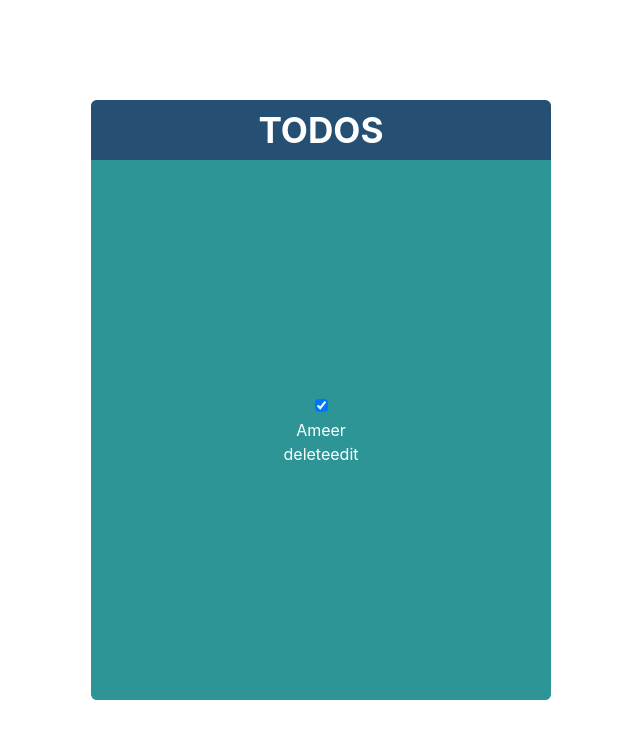
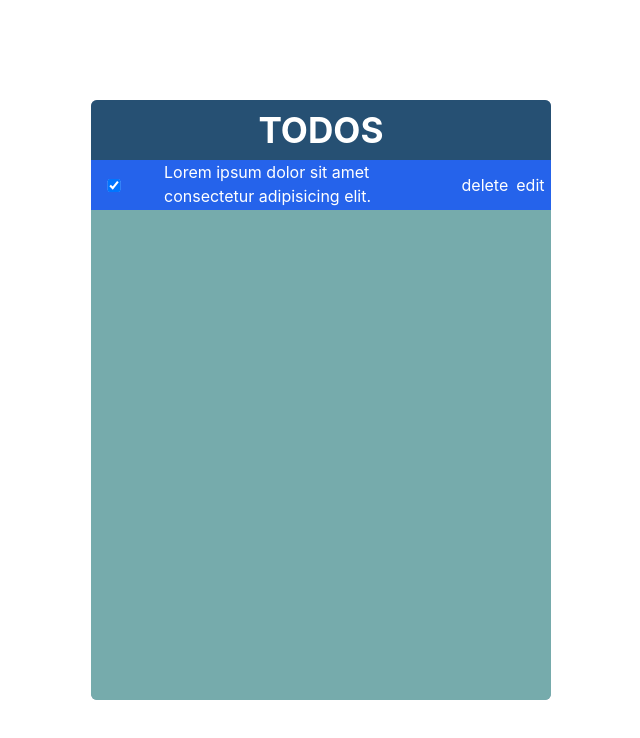
Before and after one commit to Ameer2000Mzori/TodoList-App-Mern, a React (Create React App) app in the folder frontend/: page / in a window 1280 px wide. Shown: the top 738 px of the page, without its empty margins (319-959 px from the left). Built offline with nearby package versions, Linux system fonts and the light colour scheme.

Commit message:
aadded styling and more

```diff
--- a/frontend/package.json
+++ b/frontend/package.json
@@ -4,6 +4,11 @@
   "private": true,
   "proxy": "http://localhost:4000/",
   "dependencies": {
+    "@fortawesome/fontawesome-svg-core": "^6.5.1",
+    "@fortawesome/free-brands-svg-icons": "^6.5.1",
+    "@fortawesome/free-regular-svg-icons": "^6.5.1",
+    "@fortawesome/free-solid-svg-icons": "^6.5.1",
+    "@fortawesome/react-fontawesome": "^0.2.0",
     "@testing-library/jest-dom": "^5.17.0",
     "@testing-library/react": "^13.4.0",
     "@testing-library/user-event": "^13.5.0",
--- a/frontend/src/component/pages/Home.jsx
+++ b/frontend/src/component/pages/Home.jsx
@@ -4,17 +4,28 @@ const Home = () => {
   return (
     <>
       <div className="h-[100vh] w-[100vw] text-center items-center justify-center flex flex-col">
-        <div className="h-[600px] w-[460px] bg-slate-400 rounded-md flex flex-col text-center items-center justify-start overflow-hidden">
+        <div className="md:h-[600px] md:w-[460px] h-[560px] w-[360px] bg-slate-400 rounded-md flex flex-col text-center items-center justify-start overflow-hidden">
           <div className="h-[10vh] w-[100%] bg-[#265073] text-white flex flex-col text-center items-center justify-center">
             <h1 className="text-[2.2rem] font-bold">TODOS </h1>
           </div>
-          <div className="h-[90vh] w-[100%] bg-[#2D9596] text-white flex flex-col text-center items-center justify-center ">
-            <ul>
-              <li>
-                <input type="checkbox" checked />
-                <p>Ameer</p>
-                <button>delete</button>
-                <button>edit</button>
+          <div className="h-[90vh] w-[100%] bg-[#76abac] text-white flex flex-col text-center items-center justify-center overflow-auto">
+            <ul className="w-[100%] h-[100%] flex flex-col gap-[1px] overflow-auto">
+              <li className="w-[100%] h-[50px] text-start flex flex-row items-center justify-between bg-blue-600 overflow-hidden">
+                <input type="checkbox" className="w-[10%]" checked />
+
+                <div className="flex flex-row gap-2 w-[60%] h-[100%] pl-1 overflow-auto">
+                  <h1>
+                    Lorem ipsum dolor sit amet consectetur adipisicing elit.
+                    Assumenda possimus, officiis rem inventore ipsam fugiat sed
+                    cum error autem temporibus cumque, ab adipisci perferendis
+                    minima quibusdam quod. Similique, rerum sed.
+                  </h1>
+                </div>
+
+                <div className="flex text-end items-end justify-center flex-row gap-2  w-[20%] pr-1">
+                  <button>delete</button>
+                  <button>edit</button>
+                </div>
               </li>
             </ul>
           </div>
```
Also changed, not shown: 1 other file (tests, documents, lock files or other folders).
